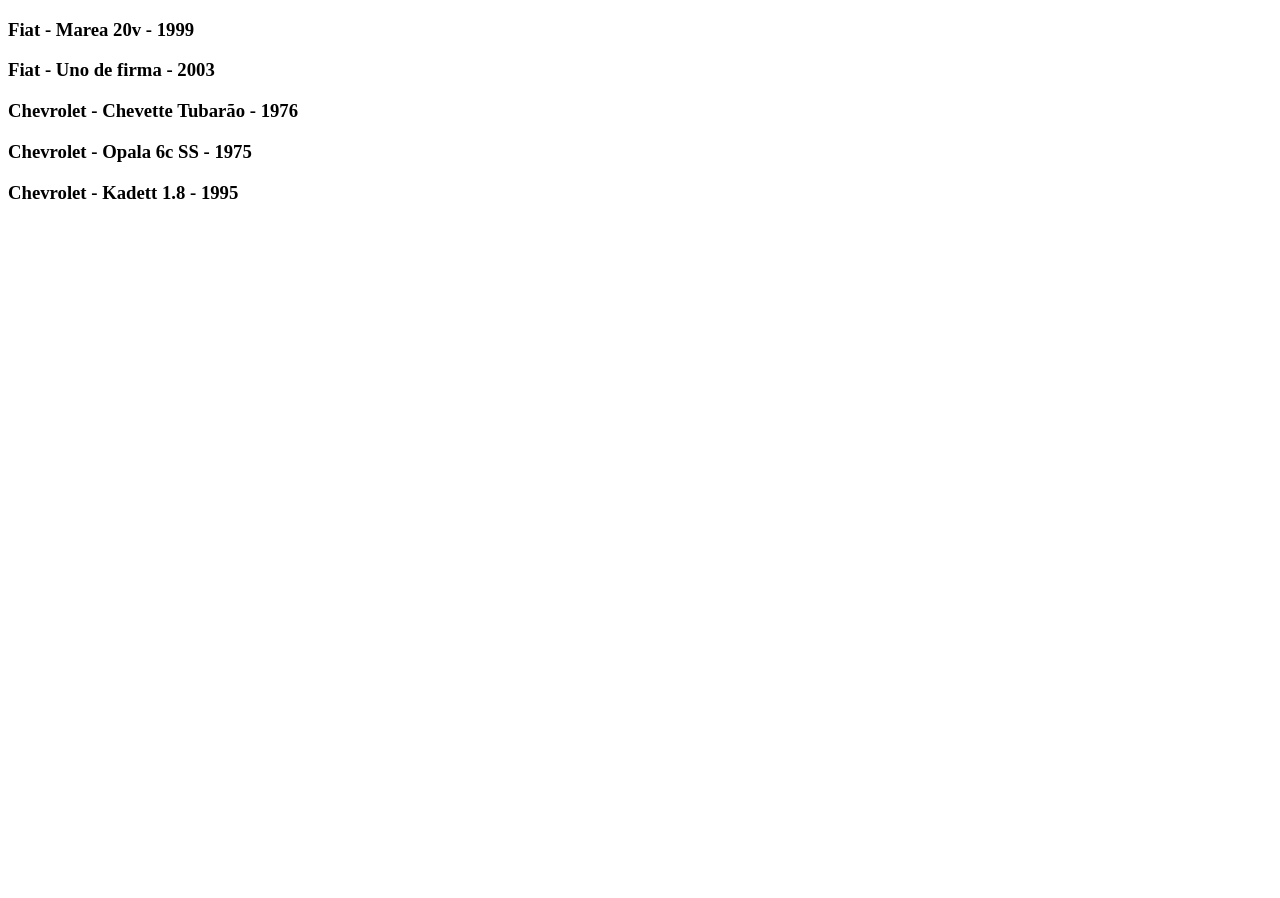
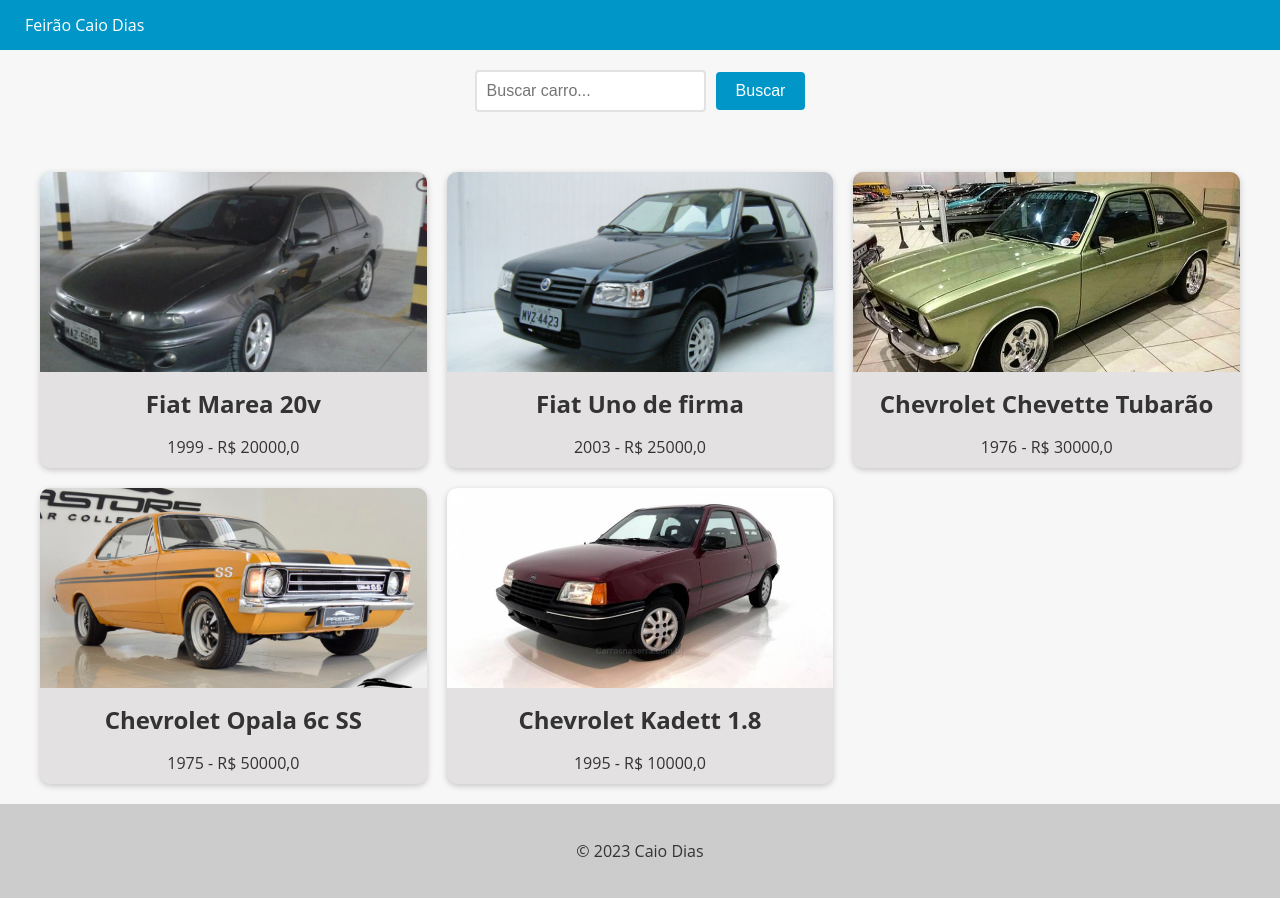
Before and after one commit to caiorodias/carros, a Django app: page /cars/ in a window 1280 px wide. Before the commit the page ends 199 px from the top, so only its background shows below. Run offline with Django 4.2, Linux system fonts and the light colour scheme; data comes from the database, SQL or seed files in the repository.

Commit message:
Inserindo templates

```diff
--- a/app/settings.py
+++ b/app/settings.py
@@ -56,7 +56,7 @@ ROOT_URLCONF = 'app.urls'
 TEMPLATES = [
     {
         'BACKEND': 'django.template.backends.django.DjangoTemplates',
-        'DIRS': [],
+        'DIRS': ['app/templates'], #Diretório #Indicando para o django que minha pasta de template raiz do projeto esta em app/templates.
         'APP_DIRS': True,
         'OPTIONS': {
             'context_processors': [
--- /dev/null
+++ b/app/templates/base.html
@@ -0,0 +1,89 @@
+<!DOCTYPE html>
+<html lang="en">
+<head>
+  <meta charset="UTF-8">
+  <meta name="viewport" content="width=device-width, initial-scale=1.0">
+  <title>{% block title %}{% endblock %}</title>
+  <style>
+    body {
+        font-family: 'Open Sans', sans-serif;
+        background-color: #f7f7f7;
+        color: #333;
+        margin: 0;
+        padding: 0;
+    }
+
+    header {
+        background-color: #0096c7;
+        color: #fff;
+        text-align: center;
+    }
+
+    footer {
+        background-color: #ccc;
+        color: #333;
+        padding: 20px;
+        text-align: center;
+    }
+
+    nav {
+        background-color: #0096c7;
+        color: #fff;
+        height: 50px;
+        display: flex;
+        justify-content: space-between;
+        align-items: center;
+    }
+
+    nav ul {
+        list-style: none;
+        margin: 0;
+        padding: 0;
+        display: flex;
+    }
+
+    nav ul li {
+        margin: 0 10px;
+    }
+
+    nav ul li a {
+        color: #fff;
+        text-decoration: none;
+        font-size: 16px;
+        padding: 15px;
+        transition: all 0.3s ease;
+    }
+
+    nav ul li a:hover {
+        background-color: #32bbe8;
+    }
+
+    nav ul li.active a {
+        background-color: #666;
+    }
+
+    nav ul li.active a:hover {
+        background-color: #999;
+    }
+
+  </style>
+</head>
+<body>
+  <header>
+    <nav>
+      <ul>
+        <li><a href="{% url 'cars_list' %}">Feirão Caio Dias</a></li>
+      </ul>
+    </nav>
+  </header>
+
+  <main>
+    {% block content %}
+    {% endblock %}
+  </main>
+
+  <footer>
+    <p>&copy; 2023 Caio Dias</p>
+  </footer>
+</body>
+</html>
--- a/app/urls.py
+++ b/app/urls.py
@@ -6,5 +6,5 @@ from cars.views import cars_view #para puxar a função que está em views
 
 urlpatterns = [
     path('admin/', admin.site.urls),
-    path('cars/', cars_view),
+    path('cars/', cars_view, name= 'cars_list'), # Dando um nome para a url
 ] + static(settings.MEDIA_URL, document_root=settings.MEDIA_ROOT)
--- a/cars/templates/cars.html
+++ b/cars/templates/cars.html
@@ -1,17 +1,114 @@
-<!DOCTYPE html>
-<html lang="pt-br">
-<head>
-    <meta charset="UTF-8">
-    <meta http-equiv="X-UA-Compatible" content="IE=edge">
-    <meta name="viewport" content="width=device-width, initial-scale=1.0">
-    <title>Meus Carros</title>
-</head>
+{% extends "base.html" %} <!-- importando o template base que está em app/templates -->
+
 {% block content %}
-    <body>
-        {% for car in cars %} <!--FOR em django text language -->
-            <h3>{{ car.brand }} - {{ car.model }} - {{car.factory_year}}</h3> <!-- A CHAVE DUPLA SERVE PARA ACESSAR OS OBJETOS //car pois o for nomeou cada item de cars como car.-->
-        {% endfor %}
+  <style>
+    .car-grid {
+      display: grid;
+      grid-template-columns: repeat(3, 1fr);
+      gap: 20px;
+      margin: 0 auto;
+      max-width: 1200px;
+      padding: 20px;
+    }
 
-    </body>
+    .car-card {
+      background-color: #e3e1e1;
+      box-shadow: 0 2px 6px rgba(0, 0, 0, 0.2);
+      border-radius: 10px;
+      overflow: hidden;
+      text-align: center;
+      transition: all 0.3s ease;
+    }
+
+    .car-card:hover {
+        cursor: pointer;
+        box-shadow: 0 4px 10px rgba(0, 0, 0, 0.4);
+        transform: translateY(-2px);
+    }
+
+    .car-card img {
+      width: 100%;
+      height: 200px;
+      object-fit: cover;
+    }
+
+    .car-card h3 {
+        font-size: 20px;
+        margin-top: 10px;
+        margin-bottom: 5px;
+    }
+
+    .car-card h2 {
+      font-size: 1.5rem;
+      margin: 10px;
+    }
+
+    .car-card p {
+      font-size: 1rem;
+      margin-bottom: 10px;
+    }
+
+    @media (max-width: 768px) {
+      .car-grid {
+        grid-template-columns: repeat(2, 1fr);
+      }
+    }
+
+    form {
+        display: flex;
+        justify-content: center;
+        align-items: center;
+        margin-bottom: 20px;
+        text-align: center;
+        padding: 20px;
+    }
+
+    input[type="text"] {
+        padding: 10px;
+        font-size: 16px;
+        border: 2px solid #e3e1e1;
+        border-radius: 4px;
+        margin-right: 10px;
+        transition: border-bottom-color 0.3s ease-in-out;
+    }
+
+    input[type="text"]:focus {
+        outline: none;
+        border-bottom-color: #e3e1e1;
+    }
+
+    button[type="submit"] {
+        background-color: #0096c7;
+        color: #fff;
+        border: none;
+        padding: 10px 20px;
+        font-size: 16px;
+        border-radius: 4px;
+        cursor: pointer;
+        transition: background-color 0.3s ease-in-out;
+    }
+
+    button[type="submit"]:hover {
+        background-color: #108eb8;
+    }
+  </style>
+
+  <form method="GET" action="{% url 'cars_list' %}"> <!-- A função desse formulário, é bater em uma url que o nome é car_list, então a url precisa ser criada. -->
+    <input type="text" name="search" placeholder="Buscar carro...">
+    <button type="submit">Buscar</button>
+  </form>
+
+  <div class="car-grid">
+    {% if cars %}
+      {% for car in cars %}
+        <div class="car-card">
+          <img src="{{ car.photo.url }}" alt="{{ car.model }} - {{ car.brand }}">
+          <h2>{{ car.brand }} {{ car.model }}</h2>
+          <p>{{ car.factory_year }} - R$ {{ car.value }}</p>
+        </div>
+      {% endfor %}
+    {% else %}
+      <p class="no-results">Nenhum carro encontrado.</p>
+    {% endif %}
+  </div>
 {% endblock %}
-</html>
```
